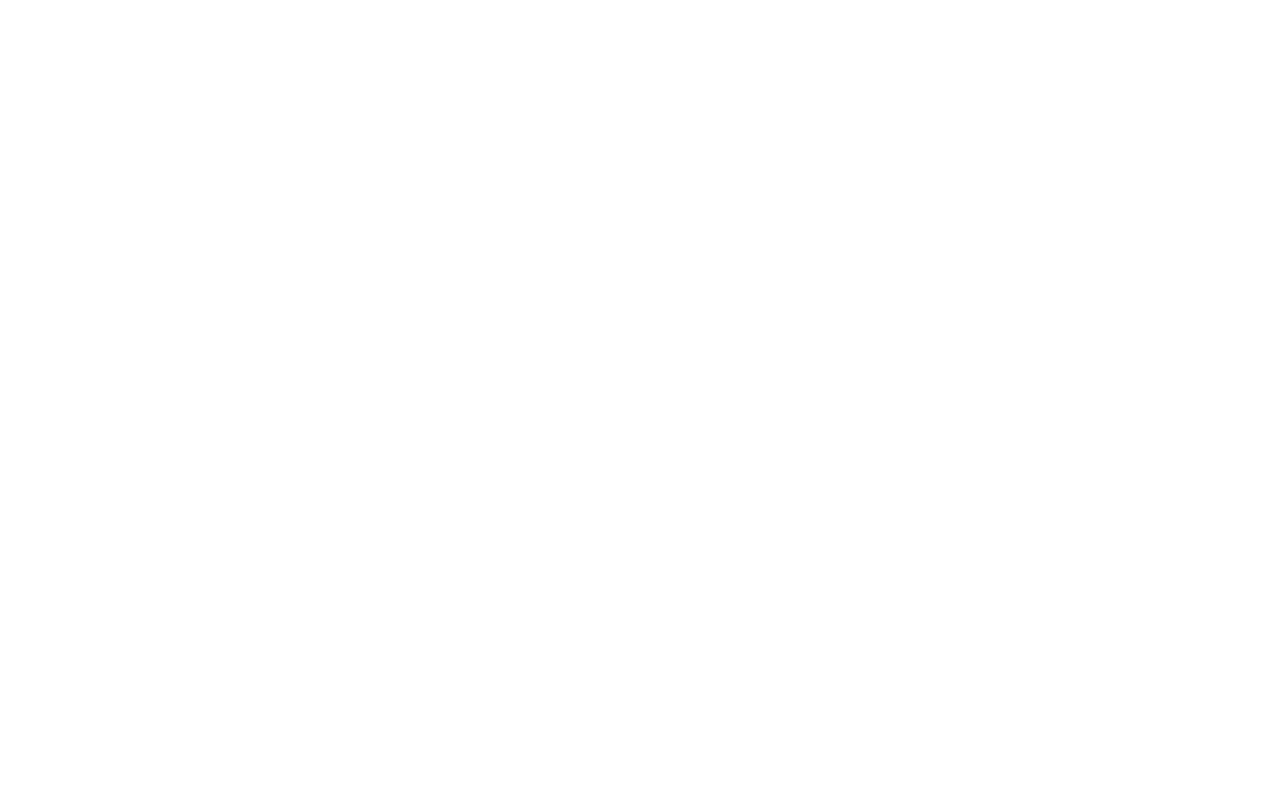
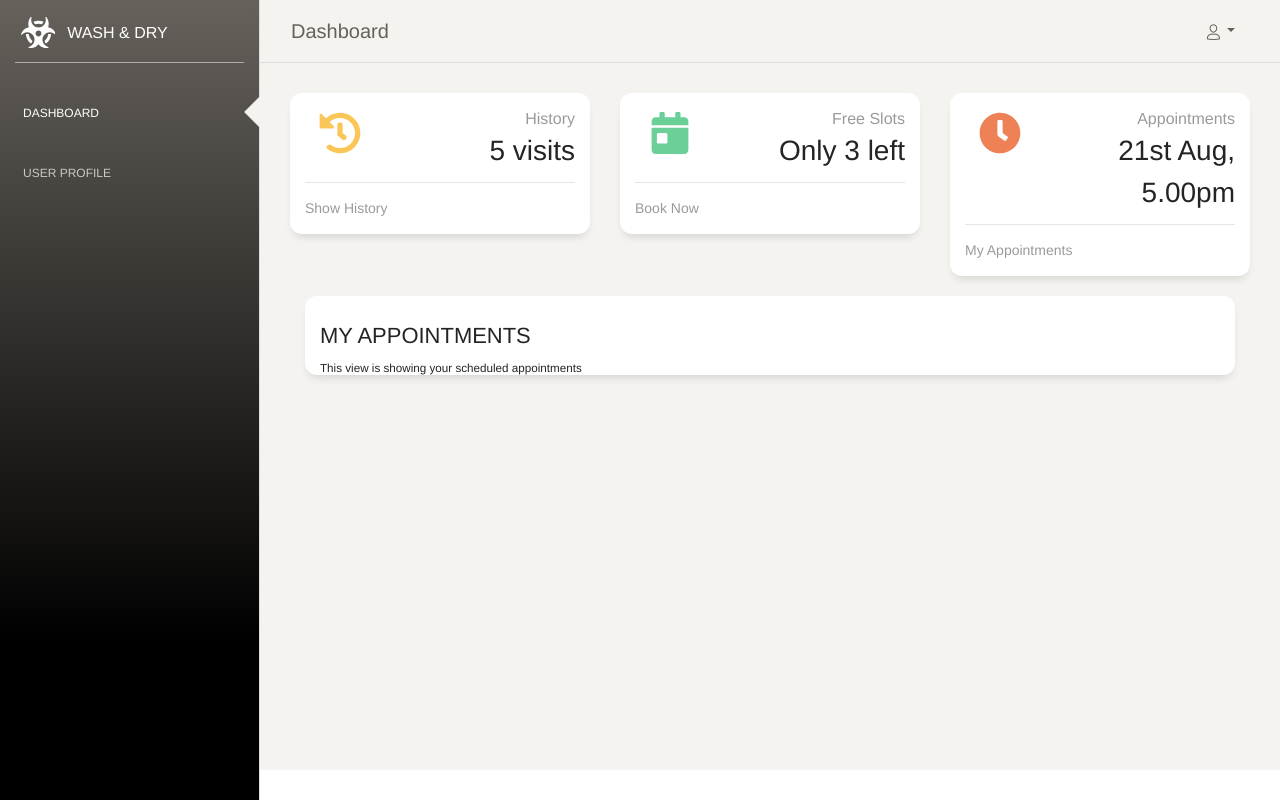
Before and after one commit to shakif95/washndry, a React (Create React App) app: page /appointments in a window 1280 px wide. Built offline with nearby package versions, Linux system fonts and the light colour scheme.

Commit message:
[added] route added for appointments, initial card added

```diff
--- a/src/App.tsx
+++ b/src/App.tsx
@@ -10,7 +10,7 @@
 import { BrowserRouter as Router, Route, Switch } from 'react-router-dom';
 
 import { SignIn, SignUp } from './components/auth';
-import { Dashboard } from './components/dashboard/Dashboard';
+import { Dashboard, Appointments } from './components/dashboard';
 
 function App() {
   return (
@@ -20,6 +20,7 @@
           <Route path="/signin" component={SignIn} />
           <Route path="/signup" component={SignUp} />
           <Route path="/dashboard" component={Dashboard} />
+          <Route path="/appointments" component={Appointments}></Route>
         </Switch>
       </Router>
     </div>
--- /dev/null
+++ b/src/components/dashboard/Appointments/Appointments.css
@@ -0,0 +1,5 @@
+.card-subtitles {
+  font-size: smaller;
+  text-transform: none;
+  font-weight: 100;
+}
--- /dev/null
+++ b/src/components/dashboard/Appointments/Appointments.tsx
@@ -0,0 +1,28 @@
+import * as React from 'react';
+import { Dashboard } from '../Dashboard';
+import { Container, Row, Col, Card } from 'react-bootstrap';
+
+import './Appointments.css';
+
+export const Appointments: React.FC<any> = props => {
+  return (
+    <Dashboard>
+      <Container fluid>
+        <Row>
+          <Col md={12}>
+            <Card>
+              <Card.Header>
+                <Card.Title>
+                  MY APPOINTMENTS
+                </Card.Title>
+                <Card.Subtitle className="card-subtitles">
+                  This view is showing your scheduled appointments
+                </Card.Subtitle>
+              </Card.Header>
+            </Card>
+          </Col>
+        </Row>
+      </Container>
+    </Dashboard>
+  )
+}
--- a/src/components/dashboard/Dashboard.tsx
+++ b/src/components/dashboard/Dashboard.tsx
@@ -10,7 +10,7 @@
   children?: React.Component;
 }
 
-export const Dashboard: React.FC<any> = ({children}) => {
+export const Dashboard: React.FC<any> = ({ children }) => {
   return (
     <div className="wrapper">
       <SideBar />
@@ -100,10 +100,8 @@
               </a>
             </Col>
           </Row>
+          {children}
         </div>
-      </div>
-      <div>
-        {children}
       </div>
     </div>
 
--- /dev/null
+++ b/src/components/dashboard/index.ts
@@ -0,0 +1,2 @@
+export { Dashboard } from './Dashboard';
+export { Appointments } from './Appointments/Appointments';
```
